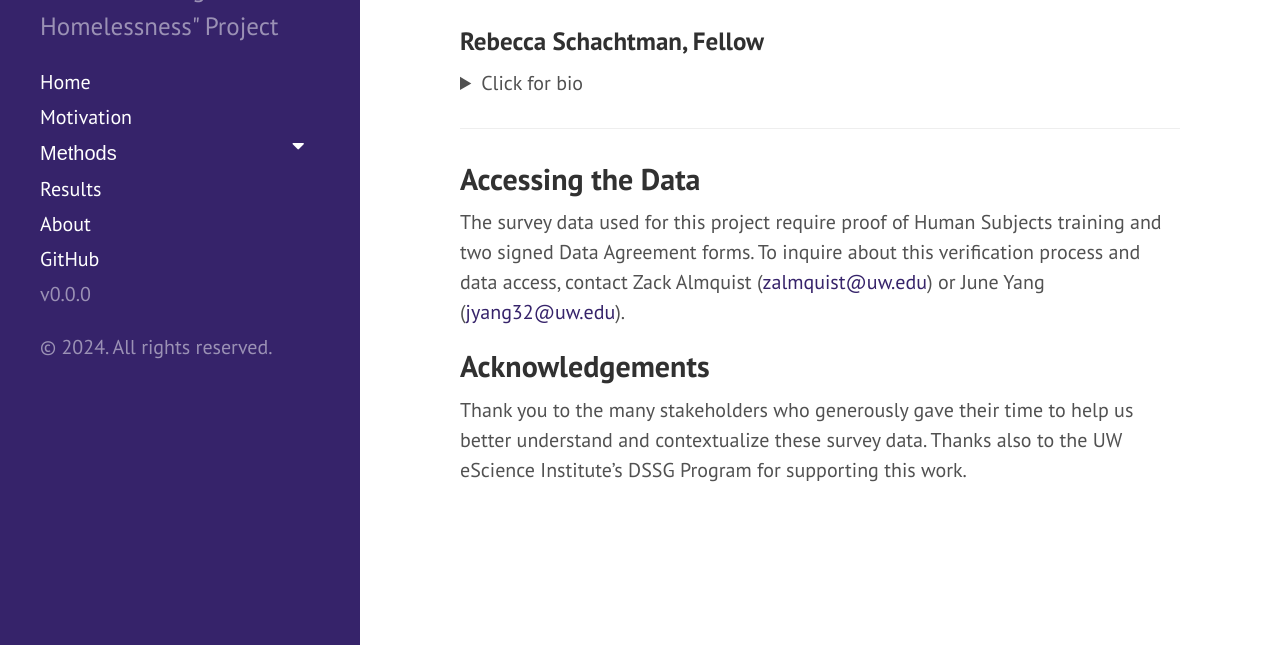
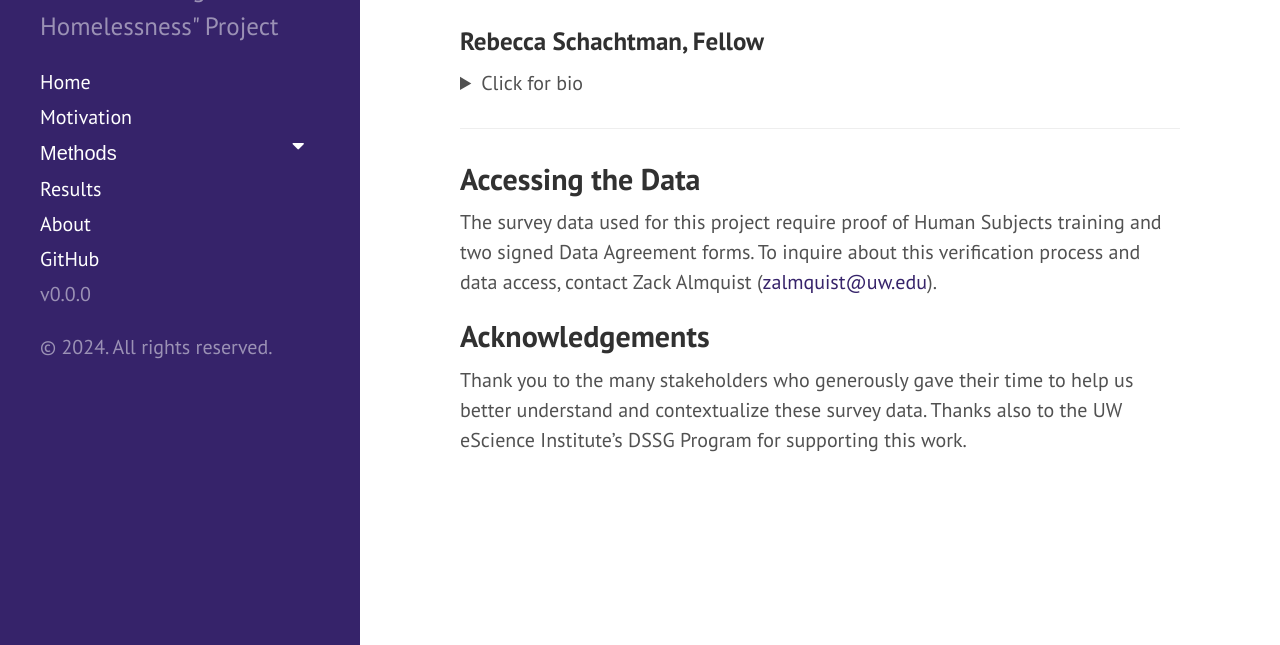
Before and after one commit to uwescience/DSSG2024_Understanding_Homelessness, a Jekyll site: the page built from about.md, in a window 1280 px wide and 900 px high, scrolled down 968 px, cut to the strip 255-900 px from the top of the window. Built offline with Jekyll 4.4.1, drawn with Linux system fonts in a browser that asks for light colours.

Commit message:
Update about.md

```diff
--- a/about.md
+++ b/about.md
@@ -61,7 +61,7 @@ Rebecca is a PhD candidate in Social Psychology at the University of Washington.
 
 ## Accessing the Data
 
-The survey data used for this project require proof of Human Subjects training and two signed Data Agreement forms. To inquire about this verification process and data access, contact Zack Almquist (<zalmquist@uw.edu>) or June Yang (<jyang32@uw.edu>).
+The survey data used for this project require proof of Human Subjects training and two signed Data Agreement forms. To inquire about this verification process and data access, contact Zack Almquist (<zalmquist@uw.edu>).
 
 ## Acknowledgements
 
```
